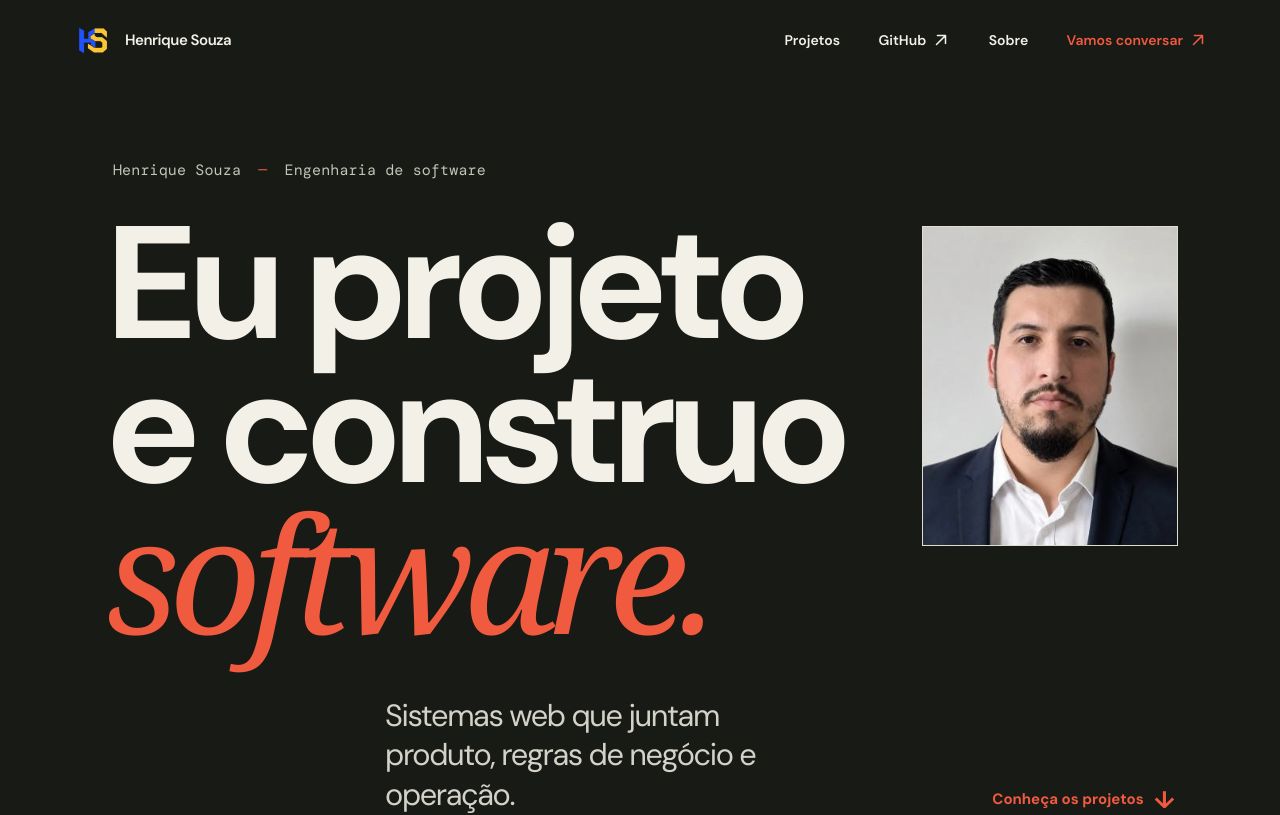
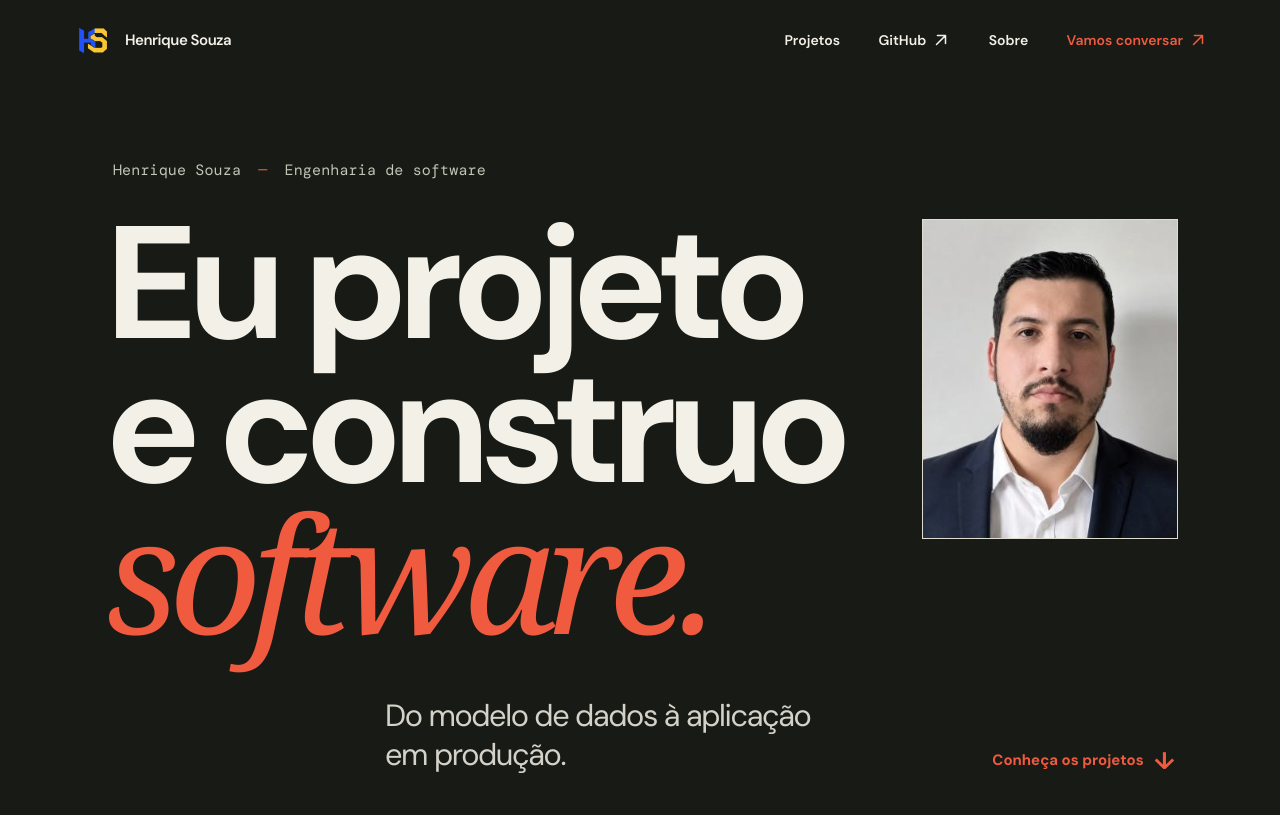
Before and after one commit to henriquesouza1832001-eng/henriquesouza1832001-eng, a React (Vite) app: page / in a window 1280 px wide. Shown: the top 815 px of the page. Built offline with nearby package versions, Linux system fonts and the light colour scheme; a web font is replaced by a local one.

Commit message:
Sharpen the portfolio's engineering tagline

```diff
--- a/src/main.jsx
+++ b/src/main.jsx
@@ -245,7 +245,7 @@ function Home() {
             <p className="hero-kicker">Henrique Souza <span>—</span> Engenharia de software</p>
             <h1 id="hero-title">Eu projeto<br />e construo<br /><em>software.</em></h1>
             <div className="hero-bottom">
-              <p>Sistemas web que juntam produto, regras de negócio e operação.</p>
+              <p>Do modelo de dados à aplicação em produção.</p>
               <a href="#projetos">Conheça os projetos <span aria-hidden="true">↓</span></a>
             </div>
           </div>
```
